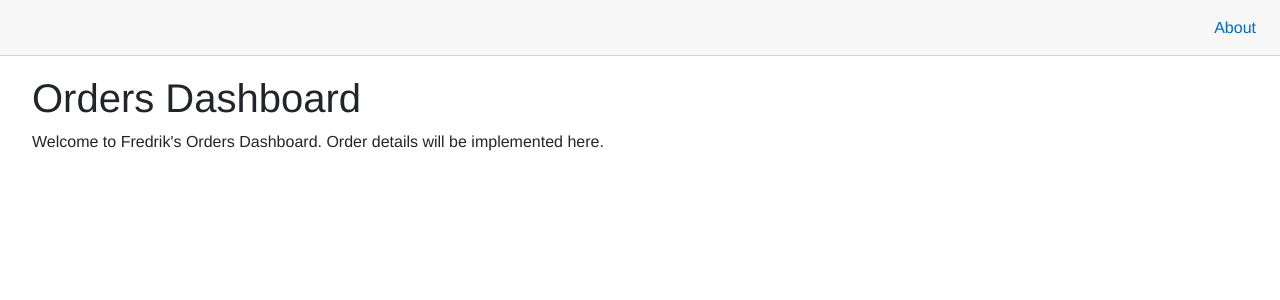
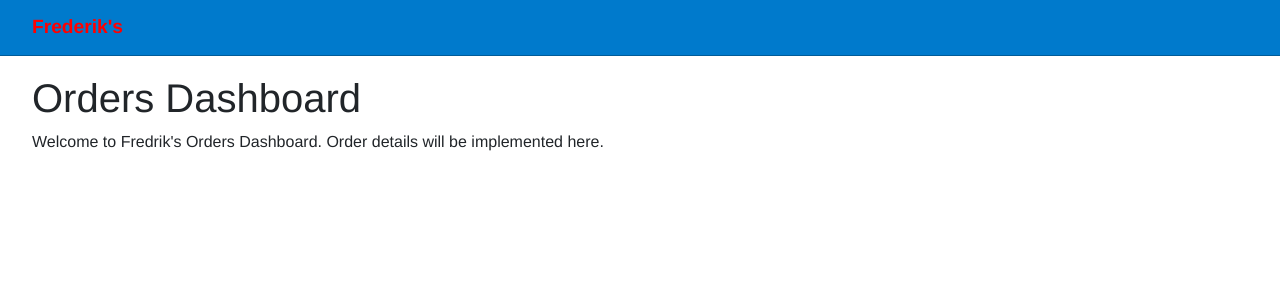
Before and after one commit to ShannyMan/orders-dashboard, an ASP.NET Core app: page / in a window 1280 px wide. Shown: the top 300 px of the page. Run offline with ASP.NET Core 8, Linux system fonts and the light colour scheme; style sheets or scripts are compiled from the project's sources.

Commit message:
Add workflow permissions and update banner with blue background and red Frederik's logo
Co-authored-by: ShannyMan <29736122+ShannyMan@users.noreply.github.com>

```diff
--- a/src/OrdersDashboard.Web/Components/Layout/MainLayout.razor
+++ b/src/OrdersDashboard.Web/Components/Layout/MainLayout.razor
@@ -3,7 +3,7 @@
 <div class="page">
     <main>
         <div class="top-row px-4">
-            <a href="https://learn.microsoft.com/aspnet/core/" target="_blank">About</a>
+            <div class="logo">Frederik's</div>
         </div>
 
         <article class="content px-4">
--- a/src/OrdersDashboard.Web/Components/Layout/MainLayout.razor.css
+++ b/src/OrdersDashboard.Web/Components/Layout/MainLayout.razor.css
@@ -10,12 +10,19 @@ main {
 }
 
 .top-row {
-    background-color: #f7f7f7;
-    border-bottom: 1px solid #d6d5d5;
-    justify-content: flex-end;
+    background-color: #007acc;
+    border-bottom: 1px solid #005c99;
+    justify-content: flex-start;
     height: 3.5rem;
     display: flex;
     align-items: center;
+}
+
+.logo {
+    color: red;
+    font-weight: bold;
+    font-size: 1.2rem;
+    margin-left: 0;
 }
 
     .top-row ::deep a, .top-row ::deep .btn-link {
```
Also changed, not shown: .github/workflows/ci.yml.
